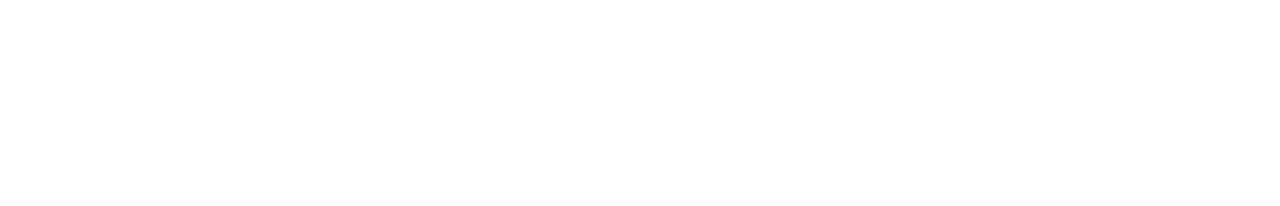
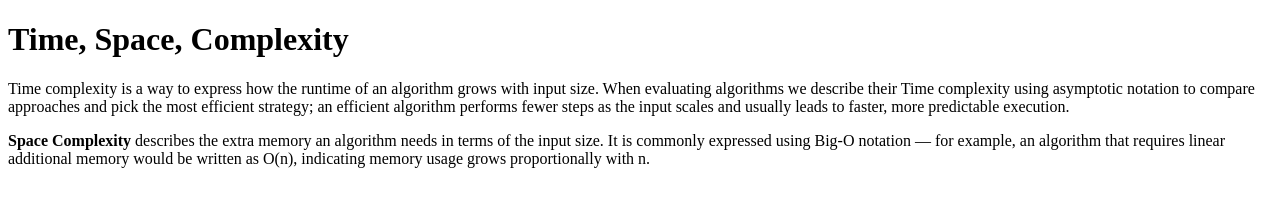
Before and after one commit to acciojob/time-and-space-complexity-VeeraMahendra7, a website: page main.html in a window 1280 px wide. Drawn offline with Linux system fonts and the light colour scheme.

Commit message:
created a submission

```diff
--- a/main.html
+++ b/main.html
@@ -8,6 +8,9 @@
 
 <body>
 	<!-- the entire body must be written by student -->
+	<h1>Time, Space, Complexity</h1>
+	<p>Time complexity is a way to express how the runtime of an algorithm grows with input size. When evaluating algorithms we describe their Time complexity using asymptotic notation to compare approaches and pick the most efficient strategy; an efficient algorithm performs fewer steps as the input scales and usually leads to faster, more predictable execution.</p>
+	<p><b>Space Complexity</b> describes the extra memory an algorithm needs in terms of the input size. It is commonly expressed using Big-O notation — for example, an algorithm that requires linear additional memory would be written as O(n), indicating memory usage grows proportionally with n.</p>
     <script type="text/javascript" src="./script.js">
 </script>
 
```
